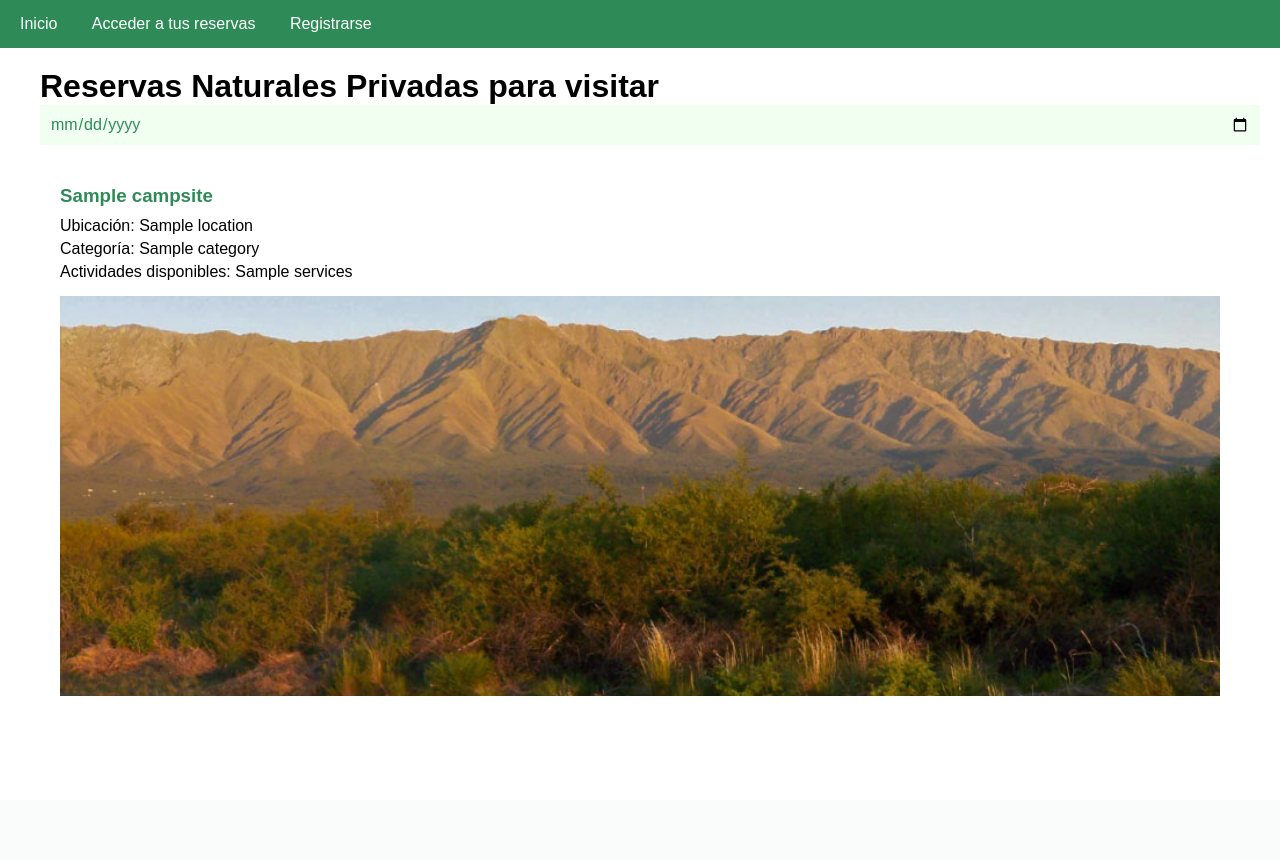
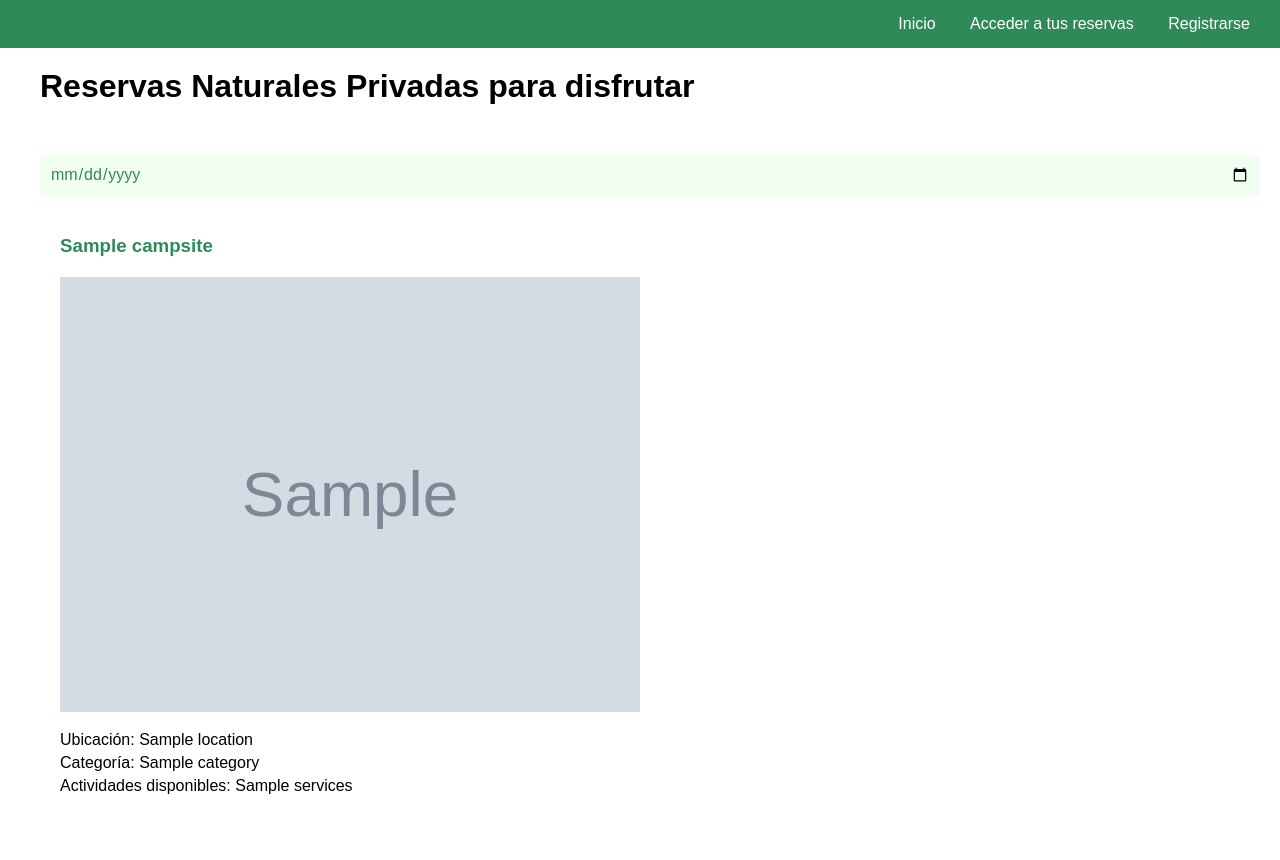
Before and after one commit to melina8444/tesis, a Django app: template G5_C23319/templates/publica/index.html in a window 1280 px wide. Before the commit the page ends 696 px from the top, so only its background shows below. Run offline with Django 3.2, Linux system fonts and the light colour scheme; the template is opened without the code that fills it: most values are stand-ins (such as "Sample title", 1, 10 or a date in 2020); grey boxes marked "Sample" are stand-in pictures.

Commit message:
Las imagenes se cargan de forma dinamica buscandolas en la carpeta static, hay cambios en el css

```diff
--- a/G5_C23319/static/publica/css/styles.css
+++ b/G5_C23319/static/publica/css/styles.css
@@ -22,11 +22,14 @@ body, h1, h2, h3, p, input {
     list-style-type: none;
     margin: 0;
     padding: 0;
+    text-align: right;
 }
+
 
 .navbar-item {
     display: inline-block;
     margin-right: 10px;
+
 }
 
 .navbar-link {
@@ -39,6 +42,7 @@ body, h1, h2, h3, p, input {
 /* Calendar */
 .calendar {
     margin-bottom: 20px;
+    margin-top:50px;
 }
 
 .date-picker {
@@ -67,8 +71,8 @@ body, h1, h2, h3, p, input {
 }
 
 .campsite-image {
-    width: 100%;
-    max-height: 400px;
+    width:50%;
+    height: 50%;
     object-fit: cover;
     margin-top: 10px;
     margin-bottom: 10px;
--- a/G5_C23319/templates/publica/index.html
+++ b/G5_C23319/templates/publica/index.html
@@ -14,18 +14,17 @@
         </ul>
     </nav>
     <div class="container">
-        <h1>Reservas Naturales Privadas para visitar</h1>
+        <h1>Reservas Naturales Privadas para disfrutar</h1>
         <div class="calendar">
             <input type="date" class="date-picker">
         </div>
         {% for campsite in campsites %}
         <div class="campsite-card">
             <h3>{{ campsite.name }}</h3>
+            <p> <img class="campsite-image" src="{% static '/publica/pimg/' %}{{campsite.image}}" alt="{{ campsite.name }}"></p>
             <p>Ubicación: {{ campsite.location }}</p>
             <p>Categoría: {{ campsite.category }}</p>
             <p>Actividades disponibles: {{ campsite.services }}</p>
-            <img class="campsite-image" src="{% static '/publica/pimg/abracal.jpeg'%}" alt="{{ campsite.name }}">
-
         </div>
         {% empty %}
         <p>Por el momento no hay reservas naturales privadas disponibles.</p>
```
Also changed, not shown: G5_C23319/publica/views.py (+11 -11 lines), G5_C23319/static/publica/pimg/achalay.jpeg (added), G5_C23319/static/publica/pimg/curindy.jpeg (added).
